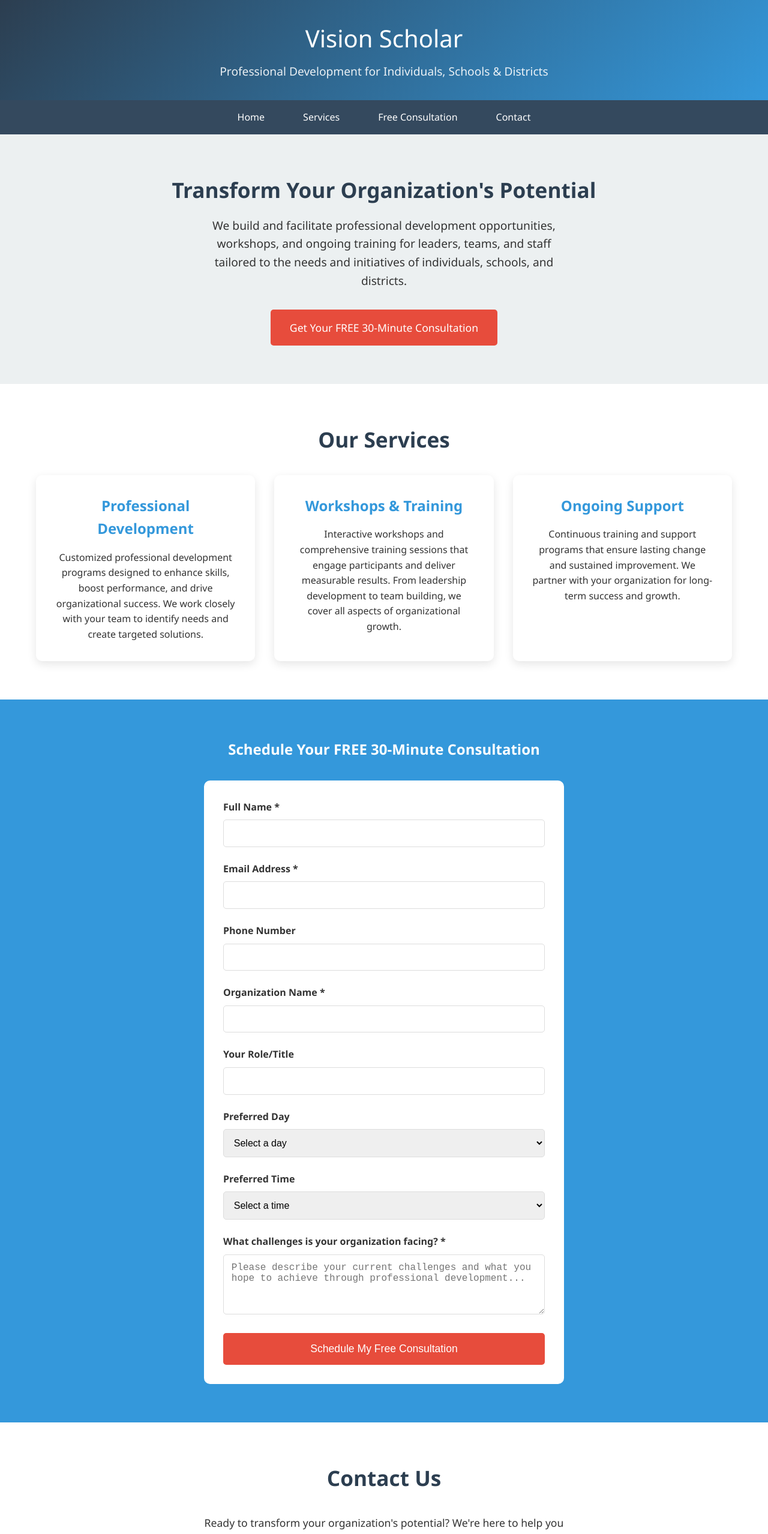
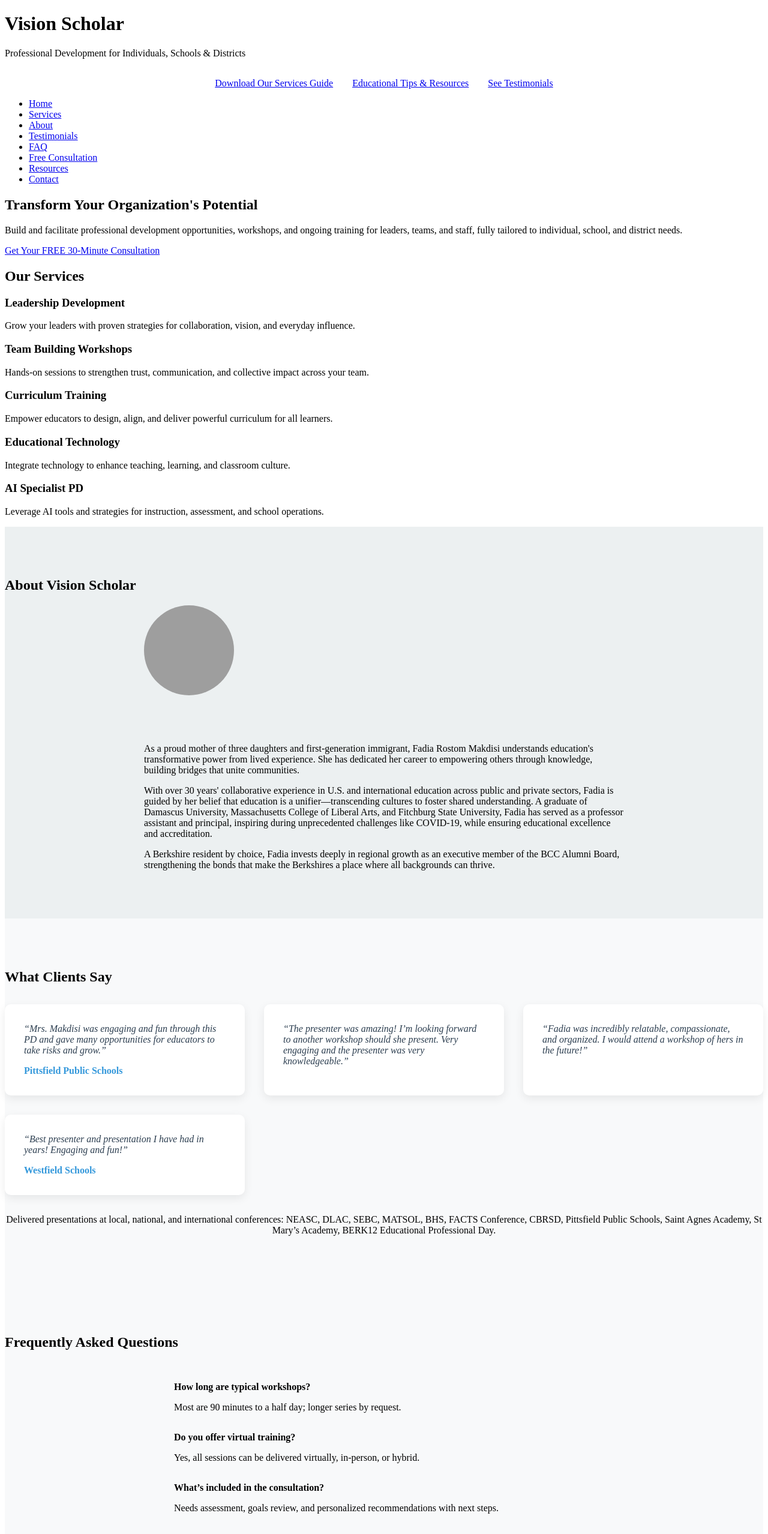
Before and after one commit to frostom/visionscholar.com, a plain HTML site: page index.html in a window 1280 px wide. Shown: the top 2557 px of the page at 60% size. Drawn offline with Linux system fonts and the light colour scheme; grey boxes are pictures that could not be loaded.

Commit message:
index.html

```diff
--- a/index.html
+++ b/index.html
@@ -1,3 +1,4 @@
+
 <!DOCTYPE html>
 <html lang="en">
 <head>
@@ -5,239 +6,87 @@
     <meta name="viewport" content="width=device-width, initial-scale=1.0">
     <title>Vision Scholar - Professional Development & Workshops</title>
     <style>
-        * {
-            margin: 0;
-            padding: 0;
-            box-sizing: border-box;
-        }
-
-        body {
-            font-family: 'Segoe UI', Tahoma, Geneva, Verdana, sans-serif;
-            line-height: 1.6;
-            color: #333;
-        }
-
-        .container {
-            max-width: 1200px;
-            margin: 0 auto;
-            padding: 0 20px;
-        }
-
-        header {
-            background: linear-gradient(135deg, #2c3e50, #3498db);
-            color: white;
-            padding: 2rem 0;
-            text-align: center;
-        }
-
-        header h1 {
-            font-size: 2.5em;
-            margin-bottom: 0.5rem;
-            font-weight: 300;
-        }
-
-        header p {
-            font-size: 1.2em;
-            opacity: 0.9;
-        }
-
-        nav {
-            background: #34495e;
-            padding: 1rem 0;
-            position: sticky;
-            top: 0;
-            z-index: 100;
-        }
-
-        nav ul {
-            list-style: none;
-            display: flex;
-            justify-content: center;
-            flex-wrap: wrap;
-        }
-
-        nav li {
-            margin: 0 1rem;
-        }
-
-        nav a {
-            color: white;
-            text-decoration: none;
-            padding: 0.5rem 1rem;
-            border-radius: 5px;
-            transition: background 0.3s;
-        }
-
-        nav a:hover {
-            background: #3498db;
-        }
-
-        .hero {
-            background: #ecf0f1;
-            padding: 4rem 0;
-            text-align: center;
-        }
-
-        .hero h2 {
-            font-size: 2.2em;
-            margin-bottom: 1rem;
-            color: #2c3e50;
-        }
-
-        .hero p {
-            font-size: 1.2em;
-            margin-bottom: 2rem;
-            max-width: 600px;
-            margin-left: auto;
-            margin-right: auto;
-        }
-
-        .cta-button {
-            background: #e74c3c;
-            color: white;
-            padding: 1rem 2rem;
-            border: none;
-            border-radius: 5px;
-            font-size: 1.1em;
-            cursor: pointer;
-            text-decoration: none;
-            display: inline-block;
-            transition: background 0.3s;
-        }
-
-        .cta-button:hover {
-            background: #c0392b;
-        }
-
-        .section {
+        /* ...[Your existing styles remain unchanged]... */
+        .testimonials-section {
+            background: #f8f9fa;
             padding: 4rem 0;
         }
-
-        .section h2 {
-            text-align: center;
-            font-size: 2.2em;
-            margin-bottom: 2rem;
-            color: #2c3e50;
-        }
-
-        .services-grid {
+        .testimonials-grid {
             display: grid;
             grid-template-columns: repeat(auto-fit, minmax(300px, 1fr));
             gap: 2rem;
             margin-top: 2rem;
         }
-
-        .service-card {
+        .testimonial-card {
             background: white;
             padding: 2rem;
             border-radius: 10px;
-            box-shadow: 0 5px 15px rgba(0,0,0,0.1);
-            text-align: center;
+            box-shadow: 0 5px 15px rgba(0,0,0,0.08);
         }
-
-        .service-card h3 {
+        .testimonial-text {
+            font-style: italic;
+            color: #2c3e50;
+        }
+        .testimonial-source {
+            margin-top: 1rem;
             color: #3498db;
-            margin-bottom: 1rem;
-            font-size: 1.5em;
+            font-weight: bold;
         }
-
-        .consultation-form {
-            background: #3498db;
-            color: white;
+        .about-section {
+            background: #ecf0f1;
             padding: 4rem 0;
         }
-
-        .consultation-form h2 {
-            color: white;
-            text-align: center;
+        .about-content {
+            max-width: 800px;
+            margin: 0 auto;
+            display: flex;
+            flex-wrap: wrap;
+            align-items: flex-start;
+            gap: 2rem;
+        }
+        .about-photo {
+            flex: 0 0 150px;
+            width: 150px;
+            height: 150px;
+            border-radius: 50%;
+            background: #ddd;
+            background-size: cover;
+            background-position: center;
             margin-bottom: 2rem;
         }
-
-        .form-container {
-            max-width: 600px;
+        .faq-section {
+            background: #f8f9fa;
+            padding: 4rem 0;
+        }
+        .faq-list {
+            max-width: 700px;
             margin: 0 auto;
-            background: white;
+            padding: 2rem 0 0 0;
+        }
+        .faq-item {
+            margin-bottom: 2rem;
+        }
+        .blog-section {
+            background: #fff;
+            padding: 4rem 0;
+        }
+        .blog-grid {
+            display: grid;
+            grid-template-columns: repeat(auto-fit, minmax(340px, 1fr));
+            gap: 2rem;
+        }
+        .blog-card {
+            background: #ecf0f1;
+            border-radius: 10px;
             padding: 2rem;
-            border-radius: 10px;
+            box-shadow: 0 3px 8px rgba(0,0,0,0.06);
         }
-
-        .form-group {
-            margin-bottom: 1.5rem;
-        }
-
-        .form-group label {
-            display: block;
-            margin-bottom: 0.5rem;
-            color: #333;
-            font-weight: bold;
-        }
-
-        .form-group input,
-        .form-group select,
-        .form-group textarea {
-            width: 100%;
-            padding: 0.8rem;
-            border: 1px solid #ddd;
-            border-radius: 5px;
-            font-size: 1rem;
-        }
-
-        .form-group textarea {
-            height: 100px;
-            resize: vertical;
-        }
-
-        .office-hours {
-            background: #f8f9fa;
-            padding: 2rem;
-            border-radius: 10px;
-            margin: 2rem 0;
-            text-align: center;
-        }
-
-        .office-hours h3 {
-            color: #2c3e50;
-            margin-bottom: 1rem;
-        }
-
-        .hours-grid {
-            display: grid;
-            grid-template-columns: repeat(auto-fit, minmax(200px, 1fr));
-            gap: 1rem;
-            margin-top: 1rem;
-        }
-
-        .day-hours {
-            background: white;
-            padding: 1rem;
-            border-radius: 5px;
-            border-left: 4px solid #3498db;
-        }
-
-        footer {
-            background: #2c3e50;
-            color: white;
-            text-align: center;
-            padding: 2rem 0;
-        }
-
-        @media (max-width: 768px) {
-            header h1 {
-                font-size: 2em;
-            }
-
-            nav ul {
-                flex-direction: column;
-                align-items: center;
-            }
-
-            .hero h2 {
-                font-size: 1.8em;
-            }
-
-            .hero p {
-                font-size: 1em;
-            }
+        .cta-row {
+            display: flex;
+            justify-content: center;
+            gap: 2rem;
+            margin-top: 2rem;
+            flex-wrap: wrap;
         }
     </style>
 </head>
@@ -246,6 +95,11 @@
         <div class="container">
             <h1>Vision Scholar</h1>
             <p>Professional Development for Individuals, Schools & Districts</p>
+            <div class="cta-row">
+                <a href="sample-guide.pdf" class="cta-button">Download Our Services Guide</a>
+                <a href="#blog" class="cta-button">Educational Tips & Resources</a>
+                <a href="#testimonials" class="cta-button">See Testimonials</a>
+            </div>
         </div>
     </header>
 
@@ -254,7 +108,11 @@
             <ul>
                 <li><a href="#home">Home</a></li>
                 <li><a href="#services">Services</a></li>
+                <li><a href="#about">About</a></li>
+                <li><a href="#testimonials">Testimonials</a></li>
+                <li><a href="#faq">FAQ</a></li>
                 <li><a href="#consultation">Free Consultation</a></li>
+                <li><a href="#blog">Resources</a></li>
                 <li><a href="#contact">Contact</a></li>
             </ul>
         </div>
@@ -263,7 +121,7 @@
     <section id="home" class="hero">
         <div class="container">
             <h2>Transform Your Organization's Potential</h2>
-            <p>We build and facilitate professional development opportunities, workshops, and ongoing training for leaders, teams, and staff tailored to the needs and initiatives of individuals, schools, and districts.</p>
+            <p>Build and facilitate professional development opportunities, workshops, and ongoing training for leaders, teams, and staff, fully tailored to individual, school, and district needs.</p>
             <a href="#consultation" class="cta-button">Get Your FREE 30-Minute Consultation</a>
         </div>
     </section>
@@ -273,16 +131,91 @@
             <h2>Our Services</h2>
             <div class="services-grid">
                 <div class="service-card">
-                    <h3>Professional Development</h3>
-                    <p>Customized professional development programs designed to enhance skills, boost performance, and drive organizational success. We work closely with your team to identify needs and create targeted solutions.</p>
+                    <h3>Leadership Development</h3>
+                    <p>Grow your leaders with proven strategies for collaboration, vision, and everyday influence.</p>
                 </div>
                 <div class="service-card">
-                    <h3>Workshops & Training</h3>
-                    <p>Interactive workshops and comprehensive training sessions that engage participants and deliver measurable results. From leadership development to team building, we cover all aspects of organizational growth.</p>
+                    <h3>Team Building Workshops</h3>
+                    <p>Hands-on sessions to strengthen trust, communication, and collective impact across your team.</p>
                 </div>
                 <div class="service-card">
-                    <h3>Ongoing Support</h3>
-                    <p>Continuous training and support programs that ensure lasting change and sustained improvement. We partner with your organization for long-term success and growth.</p>
+                    <h3>Curriculum Training</h3>
+                    <p>Empower educators to design, align, and deliver powerful curriculum for all learners.</p>
+                </div>
+                <div class="service-card">
+                    <h3>Educational Technology</h3>
+                    <p>Integrate technology to enhance teaching, learning, and classroom culture.</p>
+                </div>
+                <div class="service-card">
+                    <h3>AI Specialist PD</h3>
+                    <p>Leverage AI tools and strategies for instruction, assessment, and school operations.</p>
+                </div>
+            </div>
+        </div>
+    </section>
+
+    <section id="about" class="about-section">
+        <div class="container">
+            <h2>About Vision Scholar</h2>
+            <div class="about-content">
+                <div class="about-photo" style="background-image: url('https://drive.google.com/file/d/1jZq8QYnA2Vt3jgDkWctZXMH7OhICOMH-/view?usp=sharing');"></div>
+                <div>
+                    <p>
+                        As a proud mother of three daughters and first-generation immigrant, Fadia Rostom Makdisi understands education's transformative power from lived experience. She has dedicated her career to empowering others through knowledge, building bridges that unite communities.
+                    </p>
+                    <p>
+                        With over 30 years' collaborative experience in U.S. and international education across public and private sectors, Fadia is guided by her belief that education is a unifier—transcending cultures to foster shared understanding. A graduate of Damascus University, Massachusetts College of Liberal Arts, and Fitchburg State University, Fadia has served as a professor assistant and principal, inspiring during unprecedented challenges like COVID-19, while ensuring educational excellence and accreditation.
+                    </p>
+                    <p>
+                        A Berkshire resident by choice, Fadia invests deeply in regional growth as an executive member of the BCC Alumni Board, strengthening the bonds that make the Berkshires a place where all backgrounds can thrive.
+                    </p>
+                </div>
+            </div>
+        </div>
+    </section>
+
+    <section id="testimonials" class="testimonials-section">
+        <div class="container">
+            <h2>What Clients Say</h2>
+            <div class="testimonials-grid">
+                <div class="testimonial-card">
+                    <div class="testimonial-text">“Mrs. Makdisi was engaging and fun through this PD and gave many opportunities for educators to take risks and grow.”</div>
+                    <div class="testimonial-source">Pittsfield Public Schools</div>
+                </div>
+                <div class="testimonial-card">
+                    <div class="testimonial-text">“The presenter was amazing! I’m looking forward to another workshop should she present. Very engaging and the presenter was very knowledgeable.”</div>
+                </div>
+                <div class="testimonial-card">
+                    <div class="testimonial-text">“Fadia was incredibly relatable, compassionate, and organized. I would attend a workshop of hers in the future!”</div>
+                </div>
+                <div class="testimonial-card">
+                    <div class="testimonial-text">“Best presenter and presentation I have had in years! Engaging and fun!”</div>
+                    <div class="testimonial-source">Westfield Schools</div>
+                </div>
+            </div>
+            <div style="text-align: center; margin-top: 2rem;">
+                <p>
+                    Delivered presentations at local, national, and international conferences: NEASC, DLAC, SEBC, MATSOL, BHS, FACTS Conference, CBRSD, Pittsfield Public Schools, Saint Agnes Academy, St Mary’s Academy, BERK12 Educational Professional Day.
+                </p>
+            </div>
+        </div>
+    </section>
+
+    <section id="faq" class="faq-section">
+        <div class="container">
+            <h2>Frequently Asked Questions</h2>
+            <div class="faq-list">
+                <div class="faq-item">
+                    <strong>How long are typical workshops?</strong>
+                    <p>Most are 90 minutes to a half day; longer series by request.</p>
+                </div>
+                <div class="faq-item">
+                    <strong>Do you offer virtual training?</strong>
+                    <p>Yes, all sessions can be delivered virtually, in-person, or hybrid.</p>
+                </div>
+                <div class="faq-item">
+                    <strong>What’s included in the consultation?</strong>
+                    <p>Needs assessment, goals review, and personalized recommendations with next steps.</p>
                 </div>
             </div>
         </div>
@@ -292,34 +225,28 @@
         <div class="container">
             <h2>Schedule Your FREE 30-Minute Consultation</h2>
             <div class="form-container">
-
-
-                <form id="consultationForm">
+                <!-- Formspree integration for automatic emails -->
+                <form action="https://formspree.io/f/{your_form_id}" method="POST" id="consultationForm">
                     <div class="form-group">
                         <label for="name">Full Name *</label>
                         <input type="text" id="name" name="name" required>
                     </div>
-
                     <div class="form-group">
                         <label for="email">Email Address *</label>
                         <input type="email" id="email" name="email" required>
                     </div>
-
                     <div class="form-group">
                         <label for="phone">Phone Number</label>
                         <input type="tel" id="phone" name="phone">
                     </div>
-
                     <div class="form-group">
                         <label for="organization">Organization Name *</label>
                         <input type="text" id="organization" name="organization" required>
                     </div>
-
                     <div class="form-group">
                         <label for="role">Your Role/Title</label>
                         <input type="text" id="role" name="role">
                     </div>
-
                     <div class="form-group">
                         <label for="preferred-day">Preferred Day</label>
                         <select id="preferred-day" name="preferred-day">
@@ -329,7 +256,6 @@
                             <option value="thursday">Thursday</option>
                         </select>
                     </div>
-
                     <div class="form-group">
                         <label for="preferred-time">Preferred Time</label>
                         <select id="preferred-time" name="preferred-time">
@@ -344,14 +270,32 @@
                             <option value="4:00 PM">4:00 PM</option>
                         </select>
                     </div>
-
                     <div class="form-group">
                         <label for="challenges">What challenges is your organization facing? *</label>
                         <textarea id="challenges" name="challenges" placeholder="Please describe your current challenges and what you hope to achieve through professional development..." required></textarea>
                     </div>
-
                     <button type="submit" class="cta-button" style="width: 100%;">Schedule My Free Consultation</button>
                 </form>
+            </div>
+        </div>
+    </section>
+
+    <section id="blog" class="blog-section">
+        <div class="container">
+            <h2>Educational Tips & Resources</h2>
+            <div class="blog-grid">
+                <div class="blog-card">
+                    <h3>3 Ways to Build Team Culture in Schools</h3>
+                    <p>Learn strategies to foster trust and collaboration among staff.</p>
+                </div>
+                <div class="blog-card">
+                    <h3>AI in Education: Myths & Best Practices</h3>
+                    <p>Demystify AI tools and see practical classroom applications.</p>
+                </div>
+                <div class="blog-card">
+                    <h3>Free & Low-Cost EdTech for Districts</h3>
+                    <p>Explore recommended platforms and resources for budget-conscious schools.</p>
+                </div>
             </div>
         </div>
     </section>
@@ -364,6 +308,7 @@
                     Ready to transform your organization's potential? We're here to help you create customized professional development solutions that drive real results.
                 </p>
                 <div style="background: #f8f9fa; padding: 2rem; border-radius: 10px;">
+                    <div class="about-photo" style="background-image: url('https://drive.google.com/file/d/1jZq8QYnA2Vt3jgDkWctZXMH7OhICOMH-/view?usp=sharing'); margin: 0 auto 1rem auto;"></div>
                     <h3 style="color: #2c3e50; margin-bottom: 1rem;">Get In Touch</h3>
                     <p><strong>Email:</strong> frostom@visionscholar.com</p>
                     <p><strong>Phone:</strong> (413) 770-2944</p>
@@ -398,26 +343,10 @@
             });
         });
 
-        // Form submission handler
+        // Optional: Form auto-reply confirmation for visitors
         document.getElementById('consultationForm').addEventListener('submit', function(e) {
-            e.preventDefault();
-
-            // Get form data
-            const formData = new FormData(this);
-            const data = Object.fromEntries(formData);
-
-            // Simple validation
-            if (!data.name || !data.email || !data.organization || !data.challenges) {
-                alert('Please fill in all required fields.');
-                return;
-            }
-
-            // Here you would typically send the data to your server
-            // For now, we'll show a success message
-            alert('Thank you for your interest! We will contact you within 24 hours to schedule your free consultation.');
-
-            // Reset form
-            this.reset();
+            // Formspree handles reply; optionally show message
+            alert('Thank you for your interest! You will receive a confirmation email and we will contact you within 24 hours.');
         });
     </script>
 </body>
```
